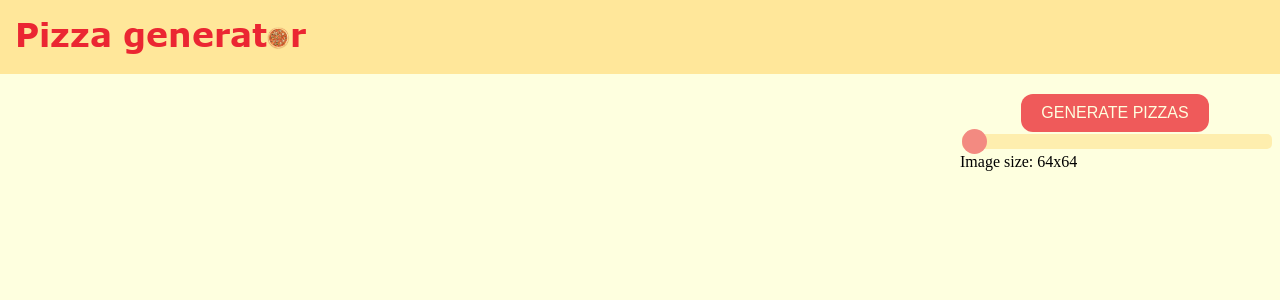
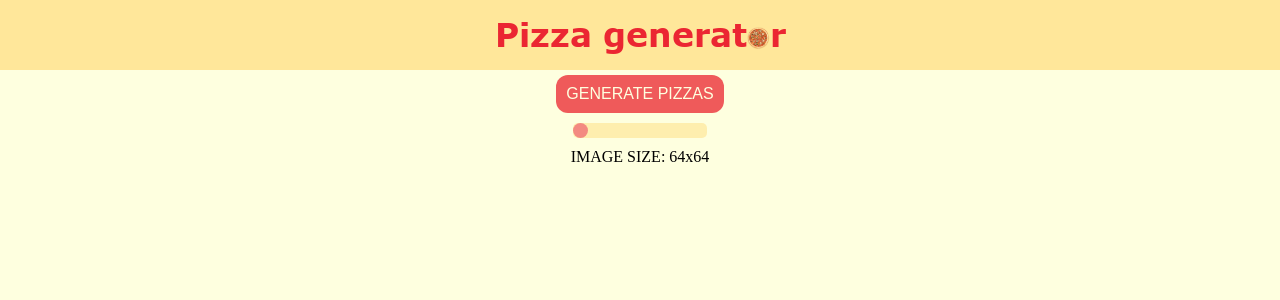
Before and after one commit to oszkar0/pizza-generator, a Flask app: page / in a window 1280 px wide. Shown: the top 300 px of the page. Run offline with Flask 3, Linux system fonts and the light colour scheme.

Commit message:
improve website's look

```diff
--- a/api/pizza-image-generator/static/css/styles.css
+++ b/api/pizza-image-generator/static/css/styles.css
@@ -5,36 +5,18 @@ body {
 }
 
 .navbar {
+    display: grid;
     background-color: #ffe79a;
     padding: 10px;
-}
-
-.logo {
-    display: inline-block;
-    color: #ffe79a;
-    font-size: 24px;
-    font-weight: bold;
-    margin-left: 20px;
-}
-
-.container {
-    display: grid;
-    grid-template-columns: 75% 25%;
-    gap: 10px;
-    margin: 20px;
-}
-
-.left-column {
-    display: flex;
+    justify-content: center;
     align-items: center;
-    justify-content: center;
-    height: 100%;
 }
 
 .image-grid {
     display: grid;
-    grid-template-columns: 1fr 1fr;
     gap: 10px;
+    justify-content: center;
+    align-items: center;
 }
 
 .image {
@@ -43,17 +25,10 @@ body {
     padding-top: 100%; /* Maintains a square aspect ratio for each image div */
 }
 
-.right-column {
-    display: flex;
-    flex-direction: column;
-    justify-content: center;
-    align-items: center;
-}
-
 .generate-button {
     background-color: #ef5a5a;
     color: #feffdf;
-    padding: 10px 20px;
+    padding: 10px;
     border: none;
     border-radius: 5px;
     font-size: 16px;
@@ -61,13 +36,9 @@ body {
     border-radius: 12px;
 }
 
-.slidecontainer {
-  width: 100%;
-}
-
 .slider {
   -webkit-appearance: none;
-  width: 100%;
+  width: 80%;
   height: 15px;
   border-radius: 5px;
   background: #ffe79a;
@@ -75,22 +46,32 @@ body {
   opacity: 0.7;
   -webkit-transition: .2s;
   transition: opacity .2s;
+  margin: 0 auto;
 }
 
 .slider::-webkit-slider-thumb {
   -webkit-appearance: none;
   appearance: none;
-  width: 25px;
-  height: 25px;
+  width: 15px;
+  height: 15px;
   border-radius: 50%;
   background: #ef5a5a;
   cursor: pointer;
 }
 
 .slider::-moz-range-thumb {
-  width: 25px;
-  height: 25px;
+  width: 15px;
+  height: 15px;
   border-radius: 50%;
   background: #ef5a5a;
   cursor: pointer;
 }
+
+.wrapper {
+    display: grid;
+    gap: 10px;
+    justify-content: center;
+    align-items: center;
+    text-align: center;
+    margin-top: 5px;
+}
--- a/api/pizza-image-generator/templates/index.html
+++ b/api/pizza-image-generator/templates/index.html
@@ -10,18 +10,16 @@
     <div class="navbar">
         <img src="{{ url_for('static', filename='images/pizza_generator_logo.png') }}">
     </div>
-    <div class="container">
-        <div class="left-column">
-            <div class="image-grid" id="image-grid">
-            </div>
+    <div class="wrapper">
+        <button class="generate-button" id="generate-button">GENERATE PIZZAS</button>
+        <input type="range" min="64" max="256" value="64" class="slider" id="slider">
+        <div>
+            <label>IMAGE SIZE:</label>
+            <label id="image-size-label">64x64</label>
         </div>
-        <div class="right-column">
-            <button class="generate-button" id="generate-button">GENERATE PIZZAS</button>
-            <div class="slidecontainer">
-                <input type="range" min="64" max="256" value="64" class="slider" id="slider">
-                <label>Image size:</label>
-                <label id="image-size-label">64x64</label>
-            </div>
+    </div>
+    <div>
+        <div class="image-grid" id="image-grid">
         </div>
     </div>
     <script src="{{ url_for('static', filename='js/script.js') }}"></script>
```
